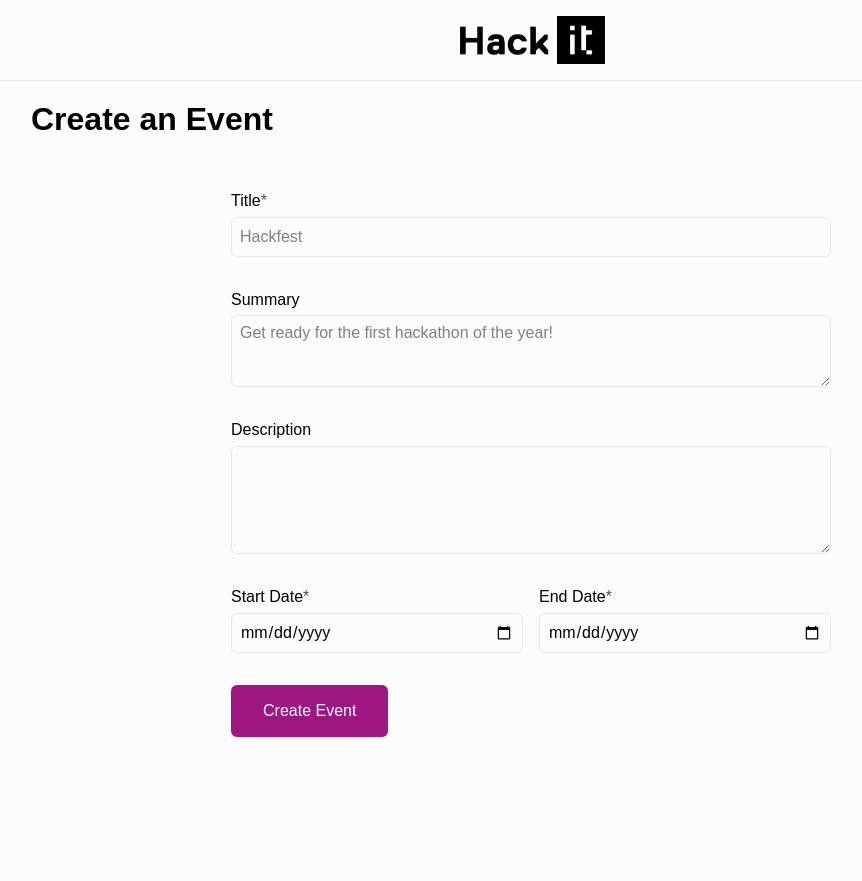
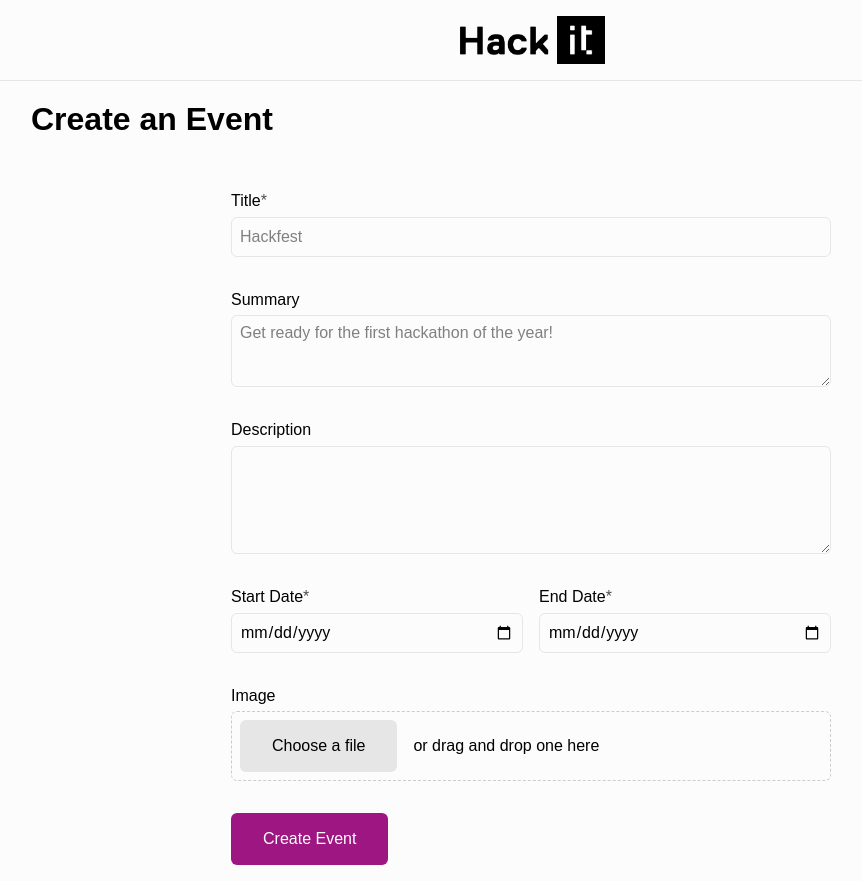
Before and after one commit to Simon-Hayden-iteratec/hack-it, a SvelteKit app in the folder apps/frontend/: page /event/create in a window 1280 px wide. Shown: the whole page, without its empty margins (109-971 px from the left). Before the commit the page ends 800 px from the top, so only its background shows below. Built offline with nearby package versions, Linux system fonts and the light colour scheme.

Commit message:
Add basic file picker

```diff
--- a/apps/frontend/src/lib/components/Button.svelte
+++ b/apps/frontend/src/lib/components/Button.svelte
@@ -32,7 +32,7 @@
 		}
 
 		&--secondary {
-			--bg: var(--base-200);
+			--bg: var(--button);
 		}
 	}
 </style>
--- /dev/null
+++ b/apps/frontend/src/lib/components/FilePicker.svelte
@@ -0,0 +1,55 @@
+<script lang="ts">
+	export let accept = 'image/*';
+	export let label = '';
+	export let onchange: (e: any) => void;
+
+	let input: HTMLInputElement;
+	let fileName: string;
+</script>
+
+<label class="form-field">
+	{label}
+	<input type="file" {accept} hidden bind:this={input} bind:value={fileName} on:change={onchange} />
+
+	<div class="file-picker">
+		<button
+			on:click={(e) => {
+				input.click();
+				e.preventDefault();
+			}}
+			><slot />
+		</button>
+		{fileName || 'or drag and drop one here'}
+	</div></label
+>
+
+<style>
+	.file-picker {
+		align-items: center;
+		background: var(--bg);
+		border: dashed 1px var(--line-highlighted);
+		border-radius: var(--border-radius-small);
+		display: flex;
+		flex-direction: column;
+		gap: 16px;
+		justify-content: flex-start;
+		padding: 24px 8px;
+
+		& button {
+			background-color: var(--button);
+			border: none;
+			border-radius: var(--border-radius-small);
+			color: var(--text);
+			cursor: pointer;
+			font-size: 1rem;
+			line-height: 36px;
+			padding: 8px 32px;
+			outline-offset: 2px;
+		}
+
+		@media (min-width: 900px) {
+			flex-direction: row;
+			padding: 8px;
+		}
+	}
+</style>
--- a/apps/frontend/src/routes/event/create/+page.svelte
+++ b/apps/frontend/src/routes/event/create/+page.svelte
@@ -1,4 +1,5 @@
 <script lang="ts">
+	import FilePicker from '$lib/components/FilePicker.svelte';
 	import type { EventHandler } from 'svelte/elements';
 
 	const onSubmit: EventHandler<SubmitEvent, HTMLFormElement> | undefined | null = (e: any) => {
@@ -7,6 +8,10 @@
 		// TODO
 		console.log('submit', formData);
 	};
+
+	function onFileChange(e: any) {
+		console.log(e);
+	}
 </script>
 
 <svelte:head>
@@ -43,6 +48,8 @@
 		>
 	</fieldset>
 
+	<FilePicker label="Image" onchange={onFileChange}>Choose a file</FilePicker>
+
 	<input type="submit" value="Create Event" />
 </form>
 
--- a/apps/frontend/src/styles.scss
+++ b/apps/frontend/src/styles.scss
@@ -18,6 +18,7 @@ html {
 	--bg: var(--base-012);
 	--bg-highlighted: var(--base-000);
 	--bg-muted: var(--base-025);
+	--button: var(--base-100);
 	--line: var(--base-100);
 	--line-highlighted: var(--base-200);
 	--text: var(--base-1000);
@@ -26,18 +27,8 @@ html {
 	--primary: var(--primary-500);
 	--secondary: var(--secondary-500);
 
-  --focus-visible: hsla(
-    var(--secondary--h),
-    var(--secondary--s),
-    var(--secondary--l),
-    0.25
-  );
-  --focus-visible-primary: hsla(
-    var(--primary--h),
-    var(--primary--s),
-    var(--primary--l),
-    0.25
-  );
+	--focus-visible: hsla(var(--secondary--h), var(--secondary--s), var(--secondary--l), 0.25);
+	--focus-visible-primary: hsla(var(--primary--h), var(--primary--s), var(--primary--l), 0.25);
 
 	// Color scheme - Edit here
 	--base--h: 0;
@@ -147,21 +138,12 @@ html {
 
 	@media (prefers-color-scheme: dark) {
 		--bg-muted: var(--base-100);
+		--button: var(--base-200);
 		--line: var(--base-200);
 		--line-highlighted: var(--base-400);
 
-    --focus-visible: hsla(
-      var(--secondary--h),
-      var(--secondary--s),
-      var(--secondary--l),
-      0.5
-    );
-    --focus-visible-primary: hsla(
-      var(--primary--h),
-      var(--primary--s),
-      var(--primary--l),
-      0.5
-    );
+		--focus-visible: hsla(var(--secondary--h), var(--secondary--s), var(--secondary--l), 0.5);
+		--focus-visible-primary: hsla(var(--primary--h), var(--primary--s), var(--primary--l), 0.5);
 
 		--base--step: -10%;
 
```
Lines whose indentation alone changed are shown as unchanged.
